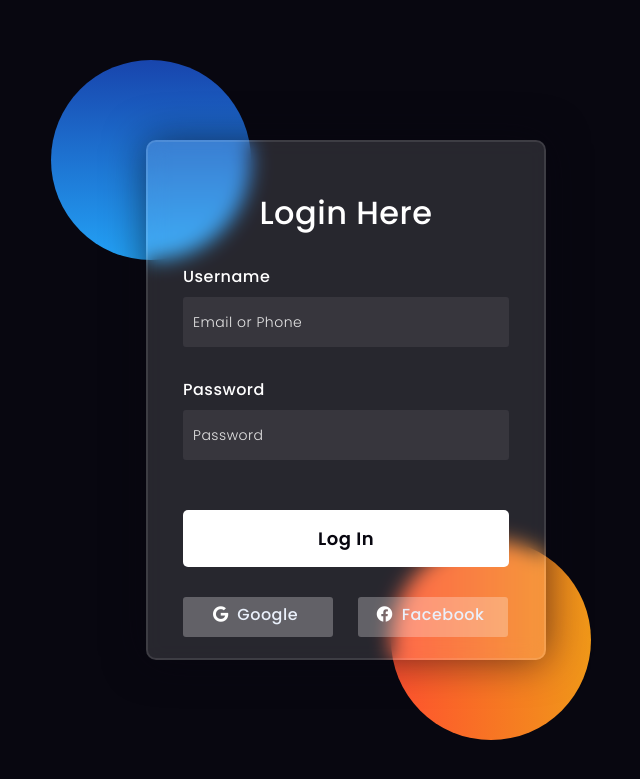
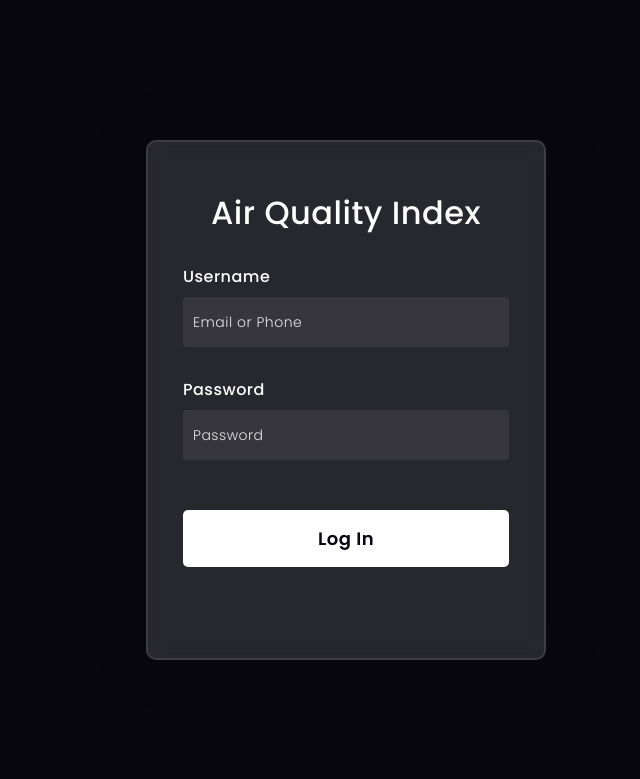
Before and after one commit to zorojuro75/CSE303-sec-03-Group-03, a Django app: page / in a window 1280 px wide. Shown: the top 779 px of the page, without its empty margins (294-934 px from the left). Run offline with Django 4.2, Linux system fonts and the light colour scheme.

Commit message:
html update

```diff
--- a/template/authentication/index.html
+++ b/template/authentication/index.html
@@ -136,11 +136,11 @@ button{
 </head>
 <body>
     <div class="background">
-        <div class="shape"></div>
-        <div class="shape"></div>
+        <!-- <div class="shape"></div>
+        <div class="shape"></div> -->
     </div>
     <form>
-        <h3>Login Here</h3>
+        <h3>Air Quality Index</h3>
 
         <label for="username">Username</label>
         <input type="text" placeholder="Email or Phone" id="username">
@@ -150,8 +150,8 @@ button{
 
         <button>Log In</button>
         <div class="social">
-          <div class="go"><i class="fab fa-google"></i>  Google</div>
-          <div class="fb"><i class="fab fa-facebook"></i>  Facebook</div>
+          <!-- <div class="go"><i class="fab fa-google"></i>  Google</div>
+          <div class="fb"><i class="fab fa-facebook"></i>  Facebook</div> -->
         </div>
     </form>
 </body>
```
